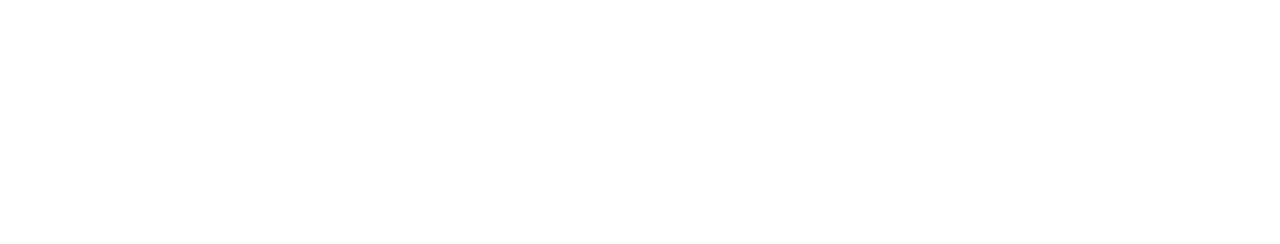
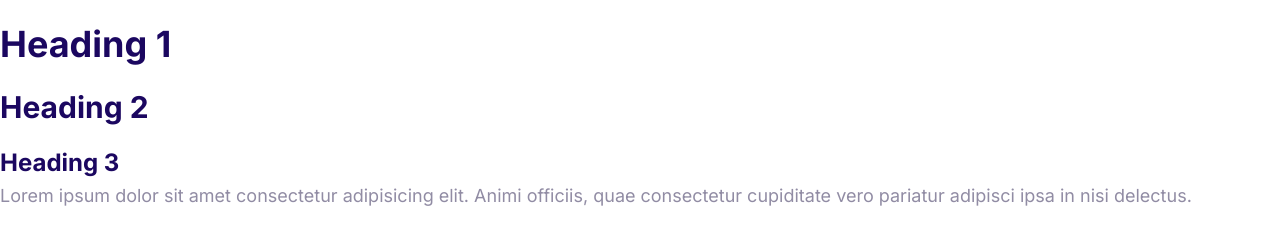
Before and after one commit to PaciorekJ/code-with-mosh-final-project, a plain HTML site: page index.html in a window 1280 px wide. Drawn offline with nearby package versions, Linux system fonts and the light colour scheme.

Commit message:
Styled fonts so they reflected the design model

```diff
--- a/css/styles.css
+++ b/css/styles.css
@@ -1,3 +1,7 @@
+html {
+    font-size: 62.5%;
+    /* Scales down to 10px per rem */
+}
 
 :root {
     --color-primary: #2584ff;
@@ -6,3 +10,50 @@
     --color-headings: #1b0760;
     --color-body: #918ca4;
 }
+
+body {
+    font-family: Inter, Helvetica, Arial, sans-serif;
+    color: var(--color-body);
+    font-size: 2.4rem;
+}
+
+h1,
+h2,
+h3 {
+    color: var(--color-headings);
+    margin-bottom: 1rem;
+}
+
+h1 {
+    font-size: 7rem;
+}
+
+h2 {
+    font-size: 4rem;
+}
+
+h3 {
+    font-size: 3rem;
+}
+
+p {
+    margin-top: 0;
+}
+
+@media screen and (min-width: 1224px) {
+    body {
+        font-size: 1.8rem;
+    }
+
+    h1 {
+        font-size: 8rem;
+    }
+
+    h2 {
+        font-size: 3rem;
+    }
+
+    h3 {
+        font-size: 2.4rem;
+    }
+}
--- a/index.html
+++ b/index.html
@@ -4,12 +4,21 @@
     <meta charset="UTF-8" />
     <meta http-equiv="X-UA-Compatible" content="IE=edge" />
     <meta name="viewport" content="width=device-width, initial-scale=1.0" />
-    <title>The House of Pump</title>
+    <title>Moshify</title>
+    <!-- Fonts -->
+    <link rel="preconnect" href="https://fonts.googleapis.com">
+    <link rel="preconnect" href="https://fonts.gstatic.com" crossorigin>
+    <link href="https://fonts.googleapis.com/css2?family=Inter:wght@400;700&display=swap" rel="stylesheet">
+    <!-- Style Sheets -->
     <link rel="stylesheet" href="css/styles.css" />
     <link rel="stylesheet" href="css/normalize.css" />
-    </span><link rel="stylesheet" href="https://cdnjs.cloudflare.com/ajax/libs/milligram/1.4.1/milligram.css"><span class="pln">
-    <!-- Milligram is above -->
+    <!-- Milligram -->
+    <!-- </span><link rel="stylesheet" href="https://cdnjs.cloudflare.com/ajax/libs/milligram/1.4.1/milligram.css"><span class="pln"> -->
   </head>
   <body>
+    <h1>Heading 1</h1>
+    <h2>Heading 2</h2>
+    <h3>Heading 3</h3>
+    <p>Lorem ipsum dolor sit amet consectetur adipisicing elit. Animi officiis, quae consectetur cupiditate vero pariatur adipisci ipsa in nisi delectus.</p>
   </body>
 </html>
```
